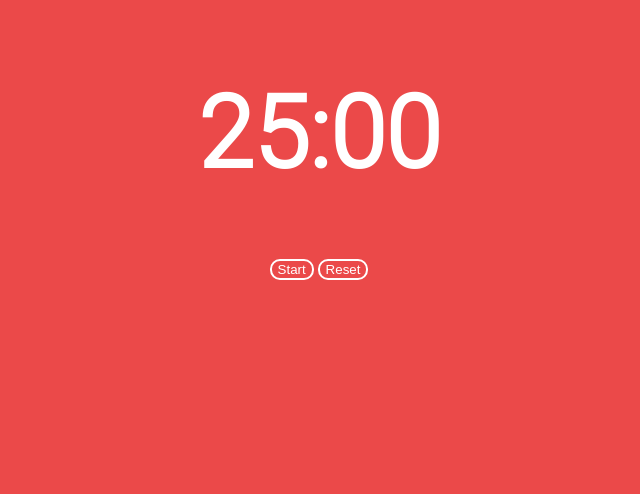
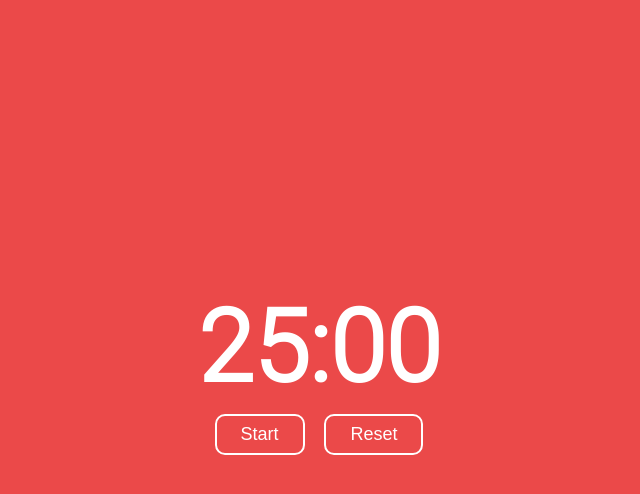
Before and after one commit to fryfrankster/pomodoro-timer, a plain HTML site: page index.html in a window 1280 px wide. Shown: the whole page, without its empty margins (321-961 px from the left). Drawn offline with Linux system fonts and the light colour scheme.

Commit message:
Added styles to buttons and background

```diff
--- a/css/styles.css
+++ b/css/styles.css
@@ -1,25 +1,39 @@
 @import url('https://fonts.googleapis.com/css2?family=Poppins:wght@500&family=Roboto:wght@300&display=swap');
 
 :root {
-    --focusBackgroundColor: #eb4949;
-    --fontColor: #fff;
+    --background-color: #eb4949;
+    --font-color: #fff;
+}
+
+h1 {
+    margin: 8px;
 }
 
 body {
     font-family: 'Roboto', sans-serif;
-    color: var(--fontColor);
-    background-color: var(--focusBackgroundColor);
-    height: 100%;
+    color: var(--font-color);
+    background-color: var(--background-color);
     display: grid;
     place-items: center;
+    height: 90vh;
+    transition: 1s;
 }
 
 button {
-    color: var(--fontColor);
+    color: var(--font-color);
     background: rgba(0, 0, 0, 0);
     border: solid 2px #fff;
     border-radius: 10px;
     cursor: pointer;
+    font-size: 18px;
+    padding: 8px 24px;
+    margin: 0 8px;
+}
+
+button:hover {
+    background-color: var(--font-color);
+    color: var(--background-color);
+    transition: 0.5s;
 }
 
 #time-remaining {
--- a/js/pomodoro.js
+++ b/js/pomodoro.js
@@ -89,7 +89,7 @@ const updateBackground = () => {
                 backgroundColor = "blue";
                 break
         }
-    document.body.style.backgroundColor = backgroundColor;
+    document.documentElement.style.setProperty("--background-color", backgroundColor);
 }
 
 const formatTime = (time) => {
```
Also changed, not shown: index.html (+2 -1 lines).
